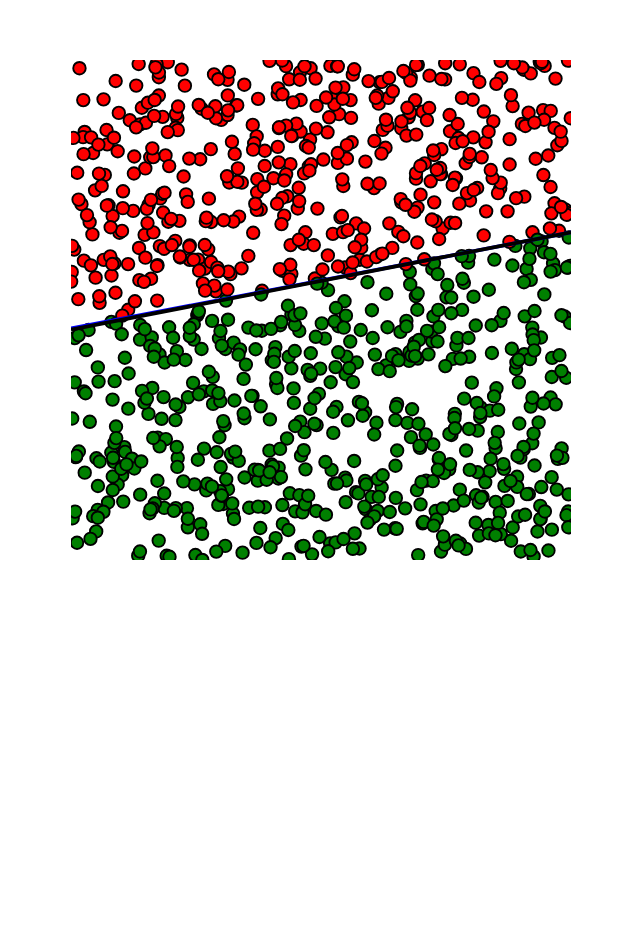
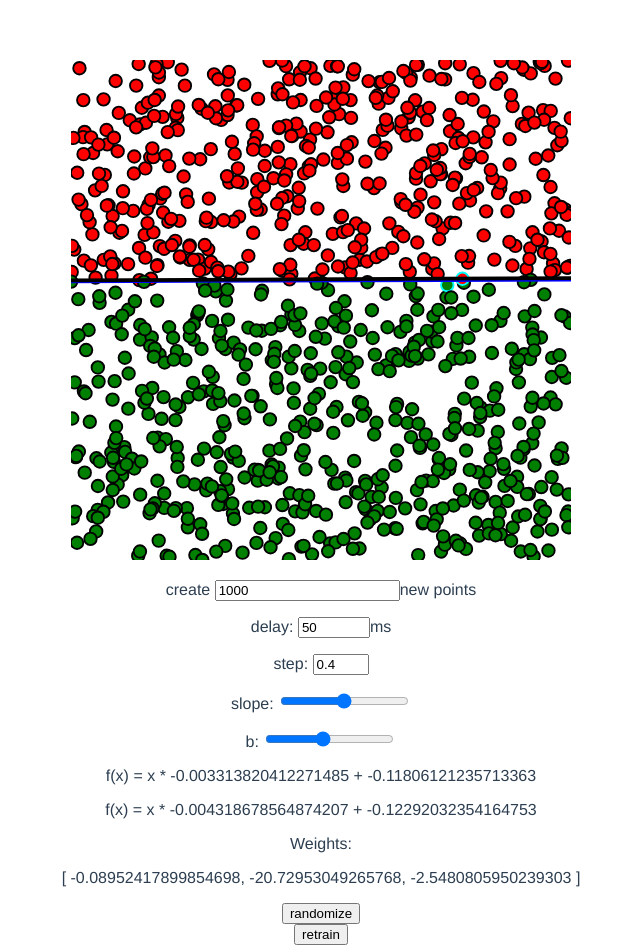
Before and after one commit to Richie-8DK/perceptron, a Vue app: page / in a window 1280 px wide. Shown: the top 950 px of the page, without its empty margins (319-959 px from the left). Before the commit the page ends 800 px from the top, so only its background shows below. Built offline with nearby package versions, Linux system fonts and the light colour scheme.

Commit message:
Can configure the perceptron and enviroment now.

```diff
--- a/src/App.vue
+++ b/src/App.vue
@@ -25,6 +25,16 @@
       :x2="1"
       :y2="p.fun(1)"></line>
     </svg>
+    <p>create <input type="number" v-model.lazy.number="numberOfPoints" :placeholder="points.length" min="0">new points</p>
+    delay: <input type="number" v-model.number="delay" placeholder="delay" min="0" max="1000">ms
+    <p>step: <input type="number" v-model.number="p.step" placeholder="step" min="0" max="10"></p>
+    <p>slope: <input type="range" v-model.number="slope" :min="-90" :max="90" step="0.1"></p>
+    <p>b: <input type="range" v-model.number="b" :min="-1 - m" :max="1 + m" step="0.001"></p>
+    <p>f(x) = x * {{m}} + {{b}}</p>
+    <p>f(x) = x * {{-p.weights[0]/p.weights[1]}} + {{-p.weights[2]/p.weights[1]}}</p>
+    <p>Weights:</p>
+    <p>{{p.weights}}</p><button @click="randomizeWeights">randomize</button><br>
+    <button @click="train">retrain</button>
   </div>
 </template>
 
@@ -40,14 +50,11 @@ export default {
   name: 'App',
   data: function() {
     return {
-      points: [...Array(1000)].map(_ => { return {
-        x: randInRange(-1, 1),
-        y: randInRange(-1, 1),
-        predicted: false
-      }}),
-      m: Math.tan(randInRange(-Math.PI/2, Math.PI/2)),
+      numberOfPoints: 1000,
+      slope: randInRange(-Math.PI/2, Math.PI/2),
       b: randInRange(-1, 1),
-      p: new Perceptron()
+      p: new Perceptron(),
+      delay: 50
     }
   },
   methods: {
@@ -65,8 +72,21 @@ export default {
         if (this.points.filter(point => ! point.predicted).length > 0) {
           this.train()
         }
-      }, 50)
+      }, this.delay)
+    },
+    randomizeWeights() {
+      this.p.weights = this.p.weights.map(weight => weight = weight * randInRange(-2, 2))
     }
+  },
+  computed: {
+    points() {
+      return [...Array(this.numberOfPoints)].map(_ => { return {
+        x: randInRange(-1, 1),
+        y: randInRange(-1, 1),
+        predicted: false
+      }})
+    },
+    m() { return Math.tan(this.slope * (Math.PI /180)) }
   },
   mounted: function () {
     this.train()
--- a/src/Perceptron.js
+++ b/src/Perceptron.js
@@ -1,7 +1,8 @@
 export class Perceptron {
 
-  constructor() {
+  constructor(step = 0.4) {
     this.weights = [Math.random(), Math.random(), Math.random()]
+    this.step = step
   }
 
   predict(x, y) {
@@ -13,8 +14,8 @@ export class Perceptron {
 
     // adjust weights
     let input = [x,y,1]
-    this.weights = this.weights.map((weight, i) => 0.4 * error * input[i] + weight)
-    // points.forEach(point => point.predicted = this.predict(point.x, point.y) === truth(point.x, point.y))
+    this.weights = this.weights.map((weight, i) => this.step * error * input[i] + weight)
+
     return error
   }
 
```
Also changed, not shown: 7 other files (tests, documents, lock files or other folders).
